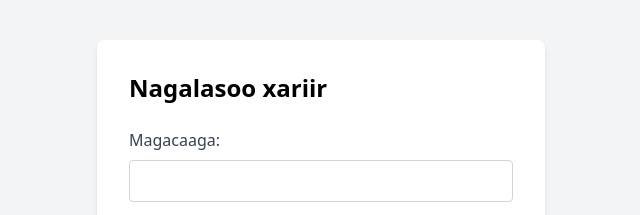
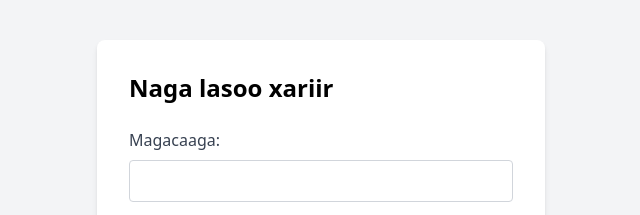
Before and after one commit to atoosh22/online-store, a plain HTML site: page contact.html in a window 1280 px wide. Shown: the top 215 px of the page, 319-959 px from the left. Drawn offline with nearby package versions, Linux system fonts and the light colour scheme.

```diff
--- a/contact.html
+++ b/contact.html
@@ -10,7 +10,7 @@
 <body class="bg-gray-100 p-10">
 
     <div class="max-w-md mx-auto bg-white p-8 rounded-lg shadow-md">
-        <h2 class="text-2xl font-bold mb-6">Nagalasoo xariir </h2>
+        <h2 class="text-2xl font-bold mb-6">Naga lasoo xariir </h2>
         <form id="contact-form">
             <div class="mb-4">
                 <label class="block text-gray-700 mb-2" for="name">Magacaaga:</label>
```
